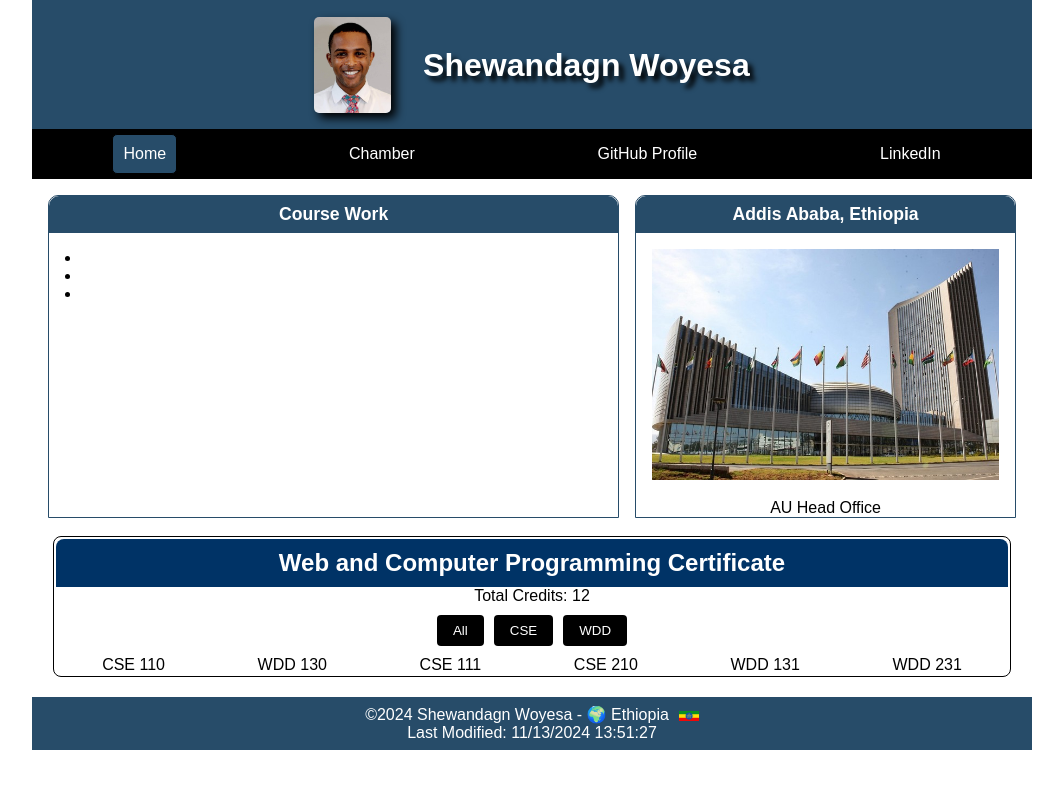
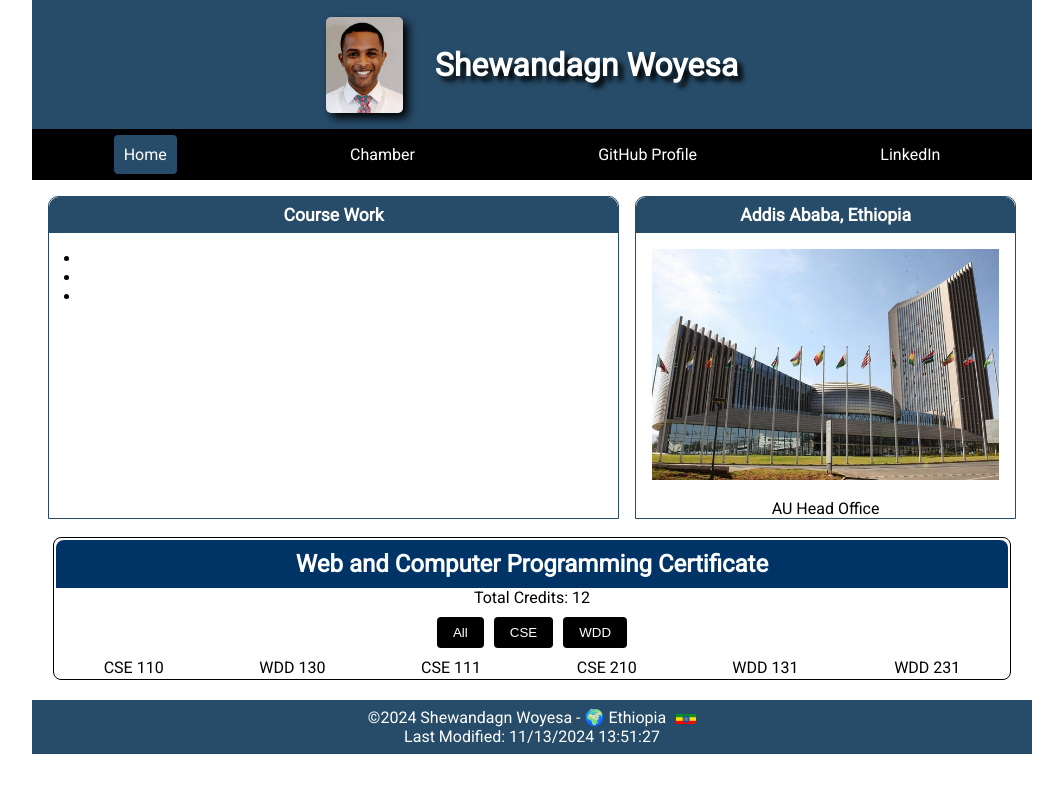
Before and after one commit to Shewandagns/wdd231, a plain HTML site: page index.html in a window 1280 px wide. Shown: the whole page, without its empty margins (108-1171 px from the left). Drawn offline with Linux system fonts and the light colour scheme.

Commit message:
googlw font

```diff
--- a/index.html
+++ b/index.html
@@ -6,6 +6,10 @@
     <title>WDD 231 | Home Page | Shewandagn Woyesa</title>
     <meta name="description" content="WDD 231 | Home Page | Shewandagn Woyesa">
     <meta name="author" content="Shewandagn Woyesa">
+
+    <link rel="preconnect" href="https://fonts.googleapis.com">
+    <link rel="preconnect" href="https://fonts.gstatic.com" crossorigin>
+    <link href="https://fonts.googleapis.com/css2?family=Roboto:wght@100;400&family=Ubuntu+Sans:ital,wght@0,200;1,200&display=swap" rel="stylesheet">
 
     <link rel="stylesheet" href="styles/styles.css">
     <link rel="stylesheet" href="styles/larg-screen.css">
--- a/styles/styles.css
+++ b/styles/styles.css
@@ -15,7 +15,8 @@
 }
 
 body {
-  font-family: "Montserrat", sans-serif;
+  font-family: "Roboto", serif;
+  font-weight: 400;
   max-width: 1000px;
   margin: auto;
 }
```
